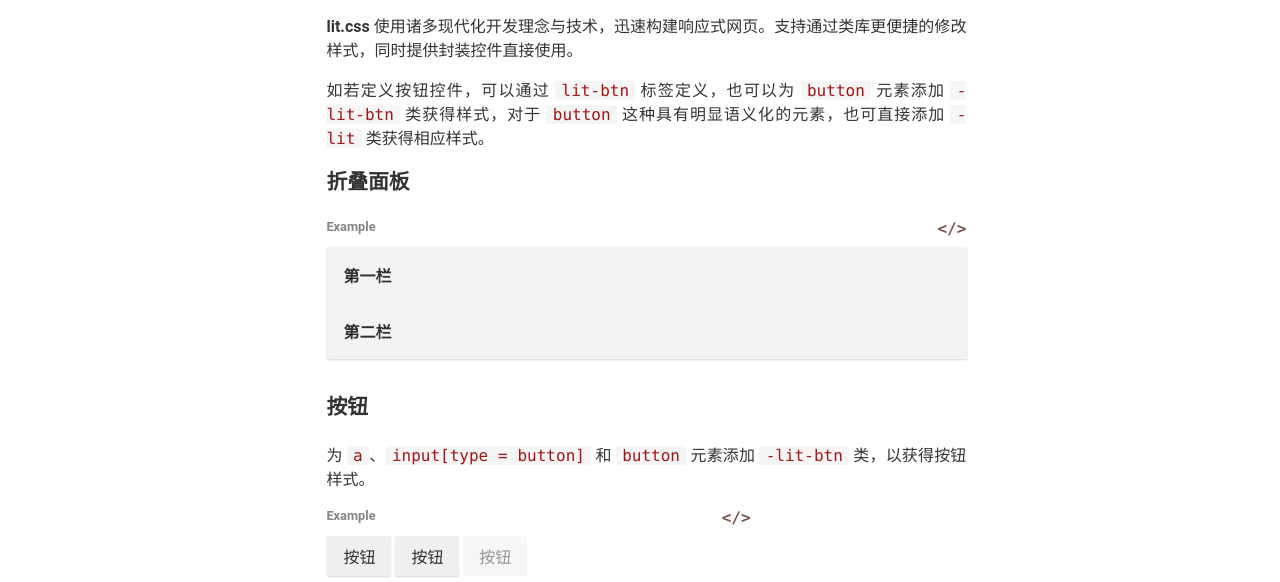
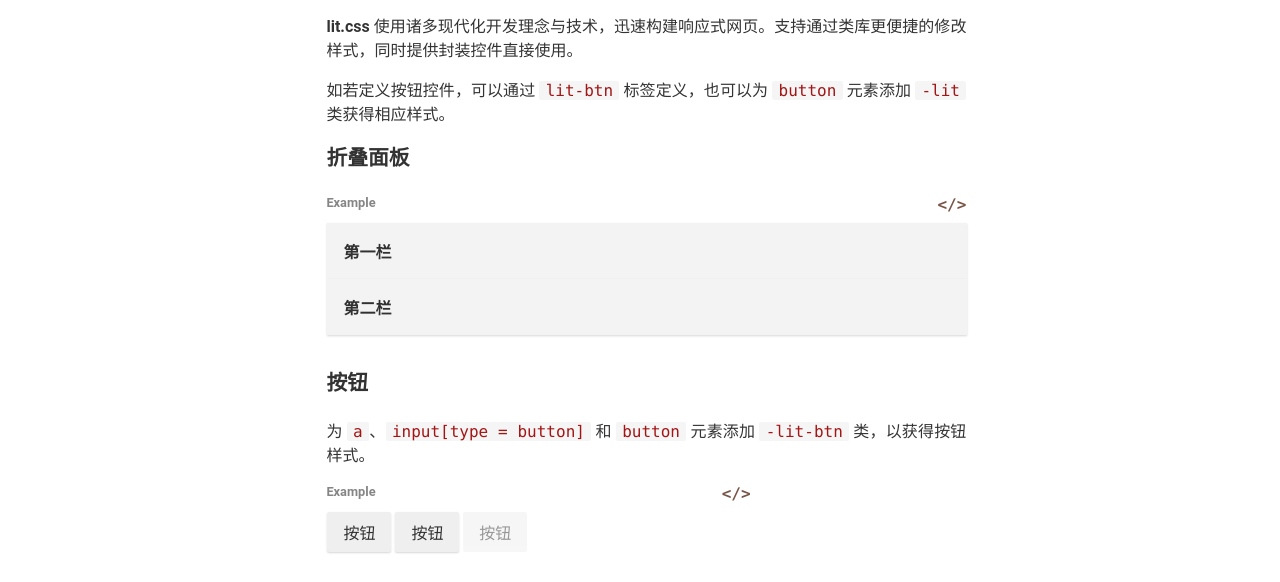
Before and after one commit to Sincerajn/litCore, a plain HTML site: page document.html in a window 1280 px wide. Shown: the part 217-799 px from the top of the page. Drawn offline with Linux system fonts and the light colour scheme.

Commit message:
fix control bugs

```diff
--- a/css/sass/litCore.sass
+++ b/css/sass/litCore.sass
@@ -1,8 +1,8 @@
 /*
  * @Author: Sincerajn
  * @Date: 2020-02-20 13:40:11
- * @LastEditors: Sincerajn
- * @LastEditTime: 2020-02-22 17:05:44
+ * @LastEditors: Please set LastEditors
+ * @LastEditTime: 2020-12-22 14:45:08
  */
 
 @import "_global" // 全局样式
@@ -342,7 +342,7 @@ input[type=text].-lit,
 
 
 // 多行输入框
-textarea.-lit-textarea,
+// textarea.-lit-textarea,
 textarea.-lit
     @extend lit-input
     width: calc(100% - 2rem)
--- a/document.html
+++ b/document.html
@@ -61,8 +61,7 @@
             <strong>lit.css</strong> 使用诸多现代化开发理念与技术，迅速构建响应式网页。支持通过类库更便捷的修改样式，同时提供封装控件直接使用。
           </p>
           <p>
-            如若定义按钮控件，可以通过 <code>lit-btn</code> 标签定义，也可以为 <code>button</code> 元素添加 <code>-lit-btn</code> 类获得样式，对于
-            <code>button</code> 这种具有明显语义化的元素，也可直接添加 <code>-lit</code> 类获得相应样式。
+            如若定义按钮控件，可以通过 <code>lit-btn</code> 标签定义，也可以为 <code>button</code> 元素添加 <code>-lit</code> 类获得相应样式。
           </p>
           <h3 id="折叠面板">折叠面板</h3>
           <lit-example>
@@ -114,7 +113,7 @@
           <p>为 <code>textarea</code> 元素添加 <code>.-lit-textarea</code> 类，以获得多行输入框样式。多行输入框高度自适应，默认两行高度。</p>
           <lit-example>
             <lit-demo>
-              <textarea class="-lit-textarea">Hello, world!</textarea>
+              <textarea class="-lit">Hello, world!</textarea>
               <lit-textarea contenteditable="plaintext-only">Hello, world!</lit-textarea>
             </lit-demo>
             <pre><code>&lt;textarea class="-lit-textarea"&gt;Hello, world!&lt;/textarea&gt;
--- a/js/litCore.js
+++ b/js/litCore.js
@@ -234,6 +234,7 @@ class CodeBox extends litCore {
 // 示例控件
 function renderExample() {
     let examples = document.querySelectorAll("lit-example")
+    if (!examples) return
 
     examples.forEach(example => {
         let demo = example.querySelector("lit-demo")
@@ -257,6 +258,8 @@ function renderExample() {
 // 折叠面板控件
 function renderCollapse() {
     let collapses = document.querySelectorAll("lit-collapse")
+    if (!collapses) return
+
     collapses.forEach(collapse => {
         let items = collapse.querySelectorAll("lit-collapse-item")
         items.forEach(item => { // 遍历折叠面板子项
@@ -299,6 +302,7 @@ function renderDrawer() {
     let drawer = document.querySelector("lit-drawer")
     let menuBtn = document.querySelector("lit-menu-btn")
     let headerHeight = document.querySelector("lit-header").scrollHeight
+    if (!drawer) return
 
     function hideEvent() { // 用于保留于内存
         hideDrawer()
@@ -368,7 +372,9 @@ function renderDrawer() {
 
 
 function renderTextarea() {
-    let textareas = document.querySelectorAll("textarea.-lit-textarea")
+    let textareas = document.querySelectorAll("textarea.-lit")
+    if (!textareas) return
+
     textareas.forEach((textarea) => {
         const style = window.getComputedStyle(textarea)
         const paddingTop = parseFloat(style.paddingTop.replace("px", ""))
```
Also changed, not shown: css/litCore.css.
